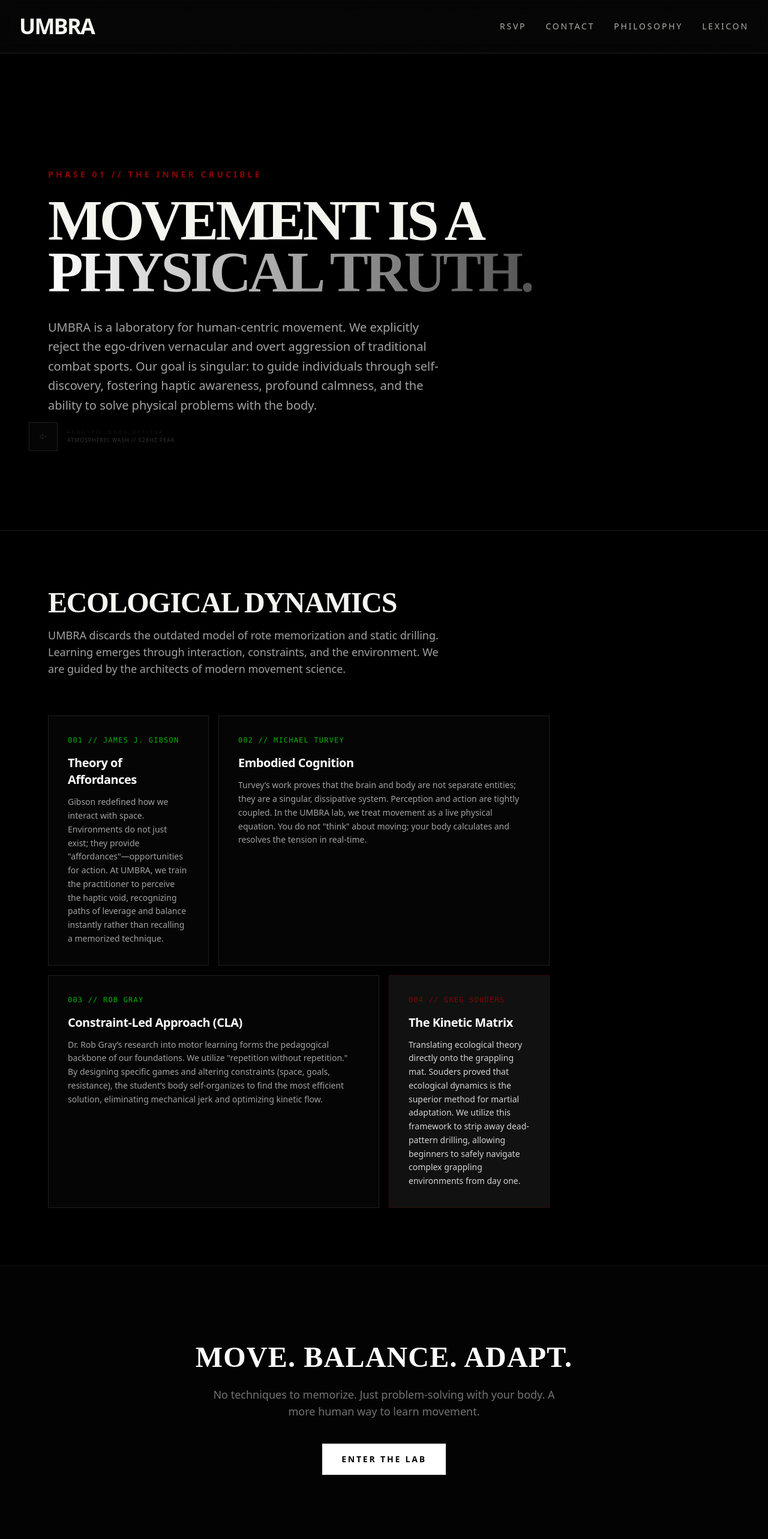
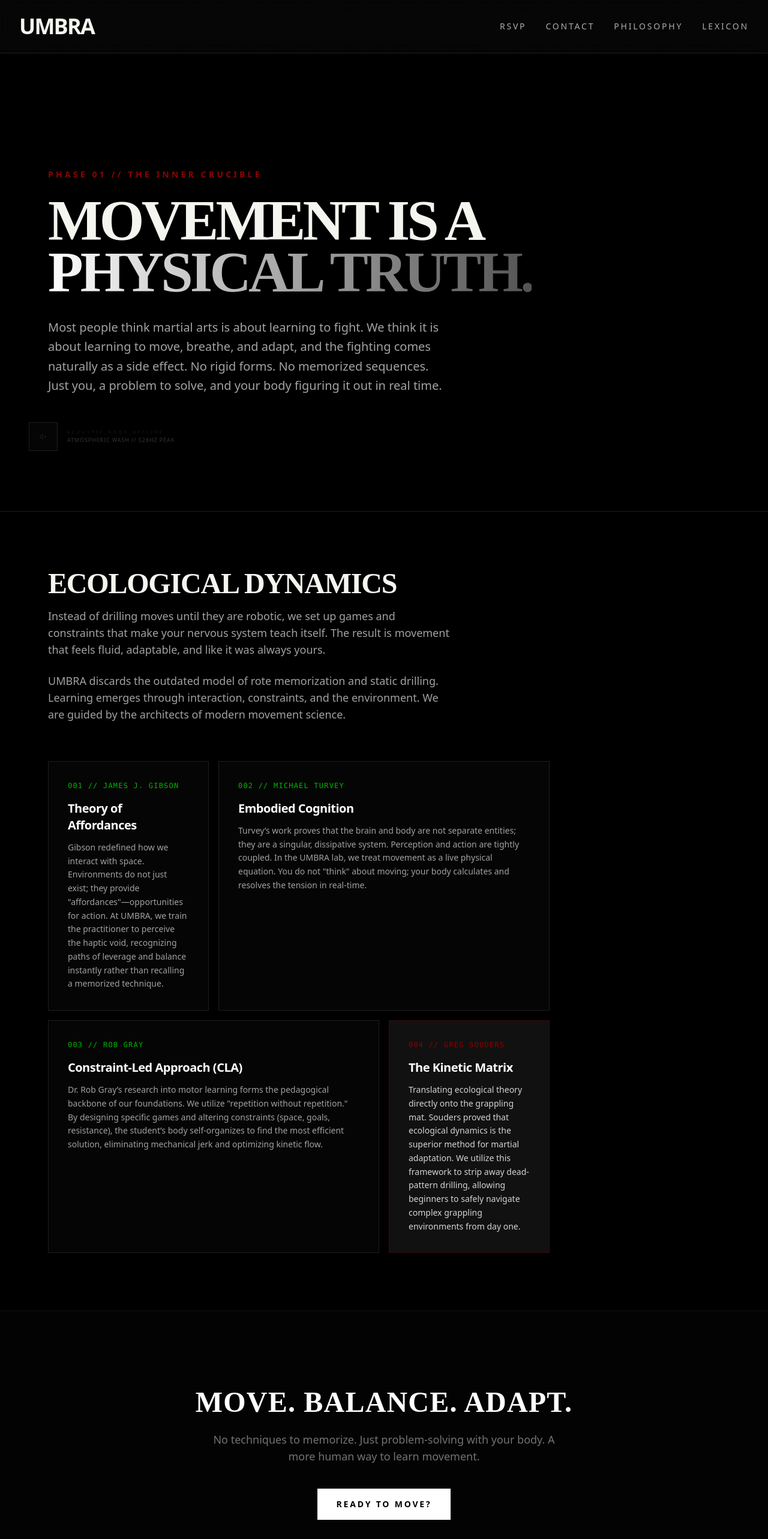
Before and after one commit to umbra-jaco/umbra-movement-lab, a Next.js app: page /philosophy in a window 1280 px wide. Shown: the top 2566 px of the page at 60% size. Built offline with nearby package versions, Linux system fonts and the light colour scheme.

Commit message:
feat: human entry point for philosophy page

```diff
--- a/app/philosophy/page.jsx
+++ b/app/philosophy/page.jsx
@@ -16,7 +16,7 @@ export default function PhilosophyNode() {
           </span>
                 </h1>
                 <p className="max-w-2xl text-lg md:text-xl text-neutral-400 leading-relaxed font-light">
-                    UMBRA is a laboratory for human-centric movement. We explicitly reject the ego-driven vernacular and overt aggression of traditional combat sports. Our goal is singular: to guide individuals through self-discovery, fostering haptic awareness, profound calmness, and the ability to solve physical problems with the body.
+                    Most people think martial arts is about learning to fight. We think it is about learning to move, breathe, and adapt, and the fighting comes naturally as a side effect. No rigid forms. No memorized sequences. Just you, a problem to solve, and your body figuring it out in real time.
                 </p>
             </section>
 
@@ -26,6 +26,9 @@ export default function PhilosophyNode() {
                     <h2 className="text-3xl md:text-5xl uppercase tracking-tight font-bold mb-4" style={{ fontFamily: 'var(--font-exocet, serif)' }}>
                         Ecological Dynamics
                     </h2>
+                    <p className="text-neutral-400 max-w-2xl text-lg mb-6">
+                        Instead of drilling moves until they are robotic, we set up games and constraints that make your nervous system teach itself. The result is movement that feels fluid, adaptable, and like it was always yours.
+                    </p>
                     <p className="text-neutral-400 max-w-2xl text-lg">
                         UMBRA discards the outdated model of rote memorization and static drilling. Learning emerges through interaction, constraints, and the environment. We are guided by the architects of modern movement science.
                     </p>
@@ -91,7 +94,7 @@ export default function PhilosophyNode() {
                     No techniques to memorize. Just problem-solving with your body. A more human way to learn movement.
                 </p>
                 <button className="px-8 py-4 bg-white text-black text-sm uppercase tracking-[0.2em] font-bold hover:bg-[#8A0303] hover:text-white transition-colors duration-300">
-                    Enter The Lab
+                    Ready to Move?
                 </button>
             </section>
 
```
